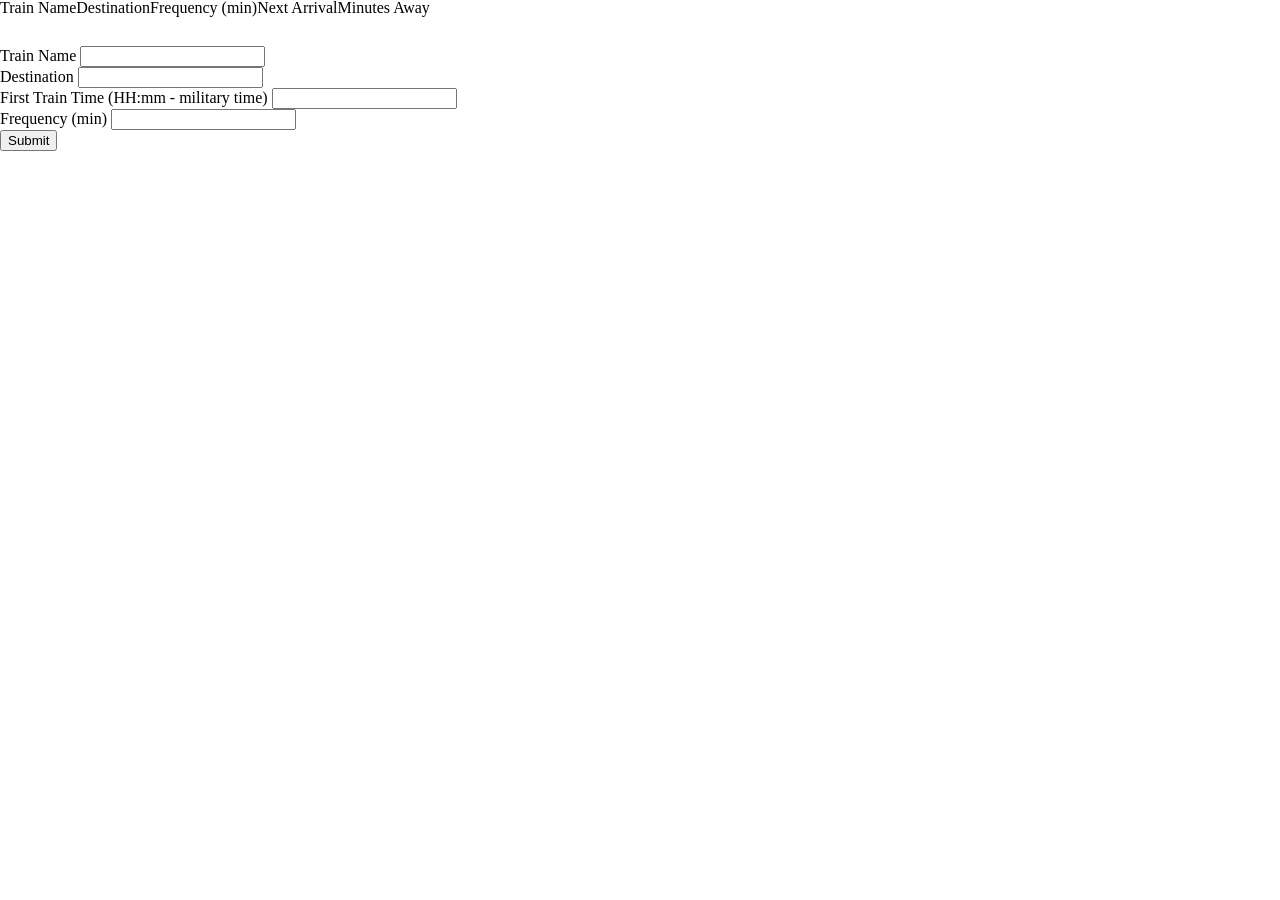
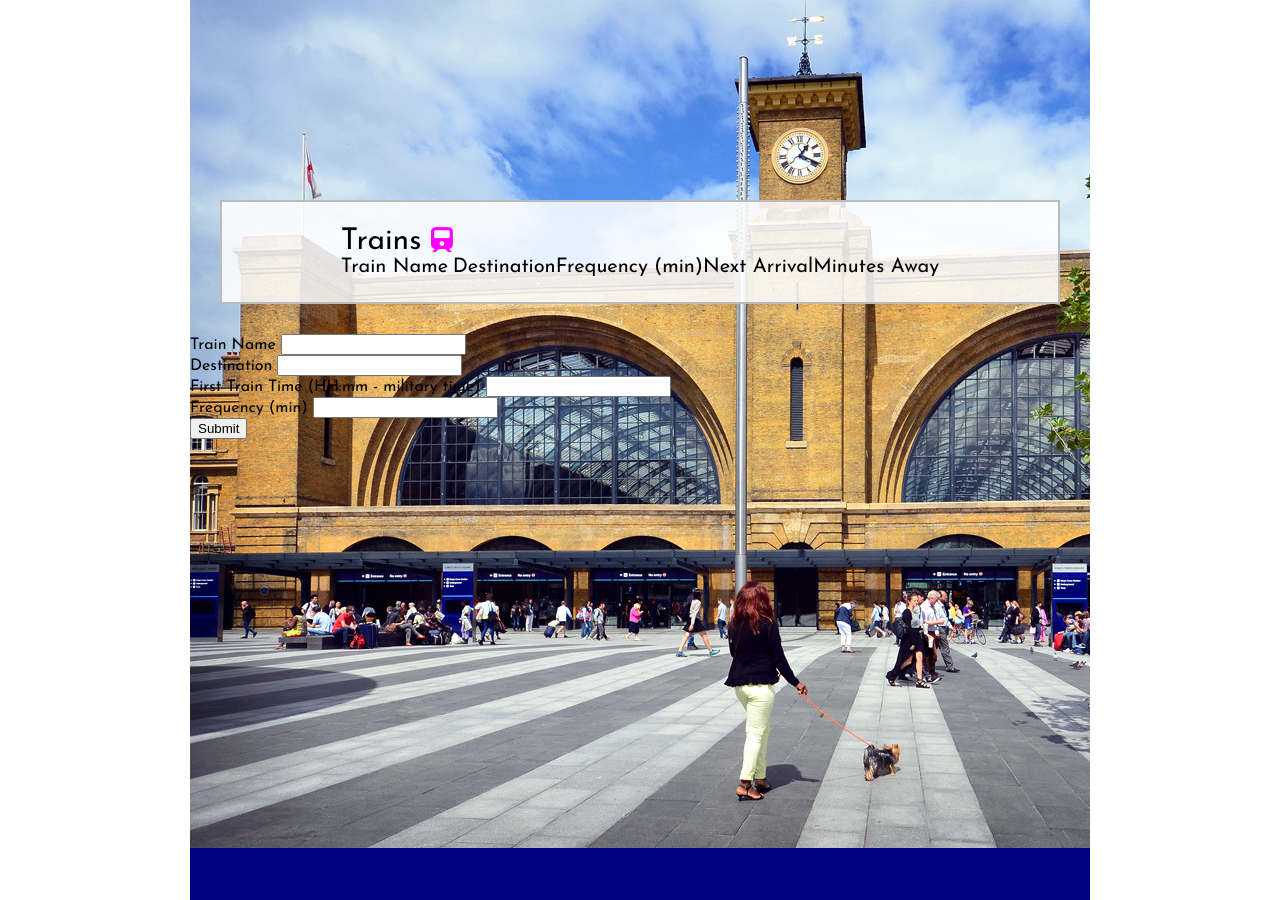
Before and after one commit to marcldo/trainScheduler, a plain HTML site: page index.html in a window 1280 px wide. Before the commit the page ends 800 px from the top, so only its background shows below. Drawn offline with nearby package versions, Linux system fonts and the light colour scheme; no server answers.

Commit message:
styled main table

```diff
--- a/assets/css/style.css
+++ b/assets/css/style.css
@@ -1,3 +1,54 @@
+.container{
+    background-color: navy;
+    width:900px;
+    height:900px;
+    margin: 0 auto;
+    font-family: 'Josefin Sans', sans-serif;
+}
+
+.backgroundImg{
+    background-image: url(../images/Kings_Cross_station.jpg);
+    background-repeat: no-repeat;
+    width: 100%;
+    height:100%;
+    overflow:hidden;
+    float: left;
+    margin:0 auto;
+}
+
+
 .tblContainer{
-    padding-bottom: 30px;
+    margin: 200px 30px;
+    margin-bottom: 30px;
+    background-color: rgba(255, 255, 255, 85%);
+    border: solid #bbbbbb 2px;
+    padding-top: 25px;
+    padding-bottom: 25px;
 }
+
+table{
+    margin: 0 auto;
+    text-align: left;
+
+}
+
+.mainHeading{
+    font-size: 30px;
+}
+
+.mainHeading i{
+    font-size: 25px;
+    color: magenta;
+}
+
+td{
+    text-align: left;
+    padding-bottom:10px
+}
+
+th{
+    font-size: 20px;
+}
+tbody{
+    text-align: left;
+}
--- a/index.html
+++ b/index.html
@@ -12,7 +12,9 @@
     <script src="https://www.gstatic.com/firebasejs/4.12.0/firebase.js"></script>
     <!-- Added Moment JS -->
     <script src="https://cdn.jsdelivr.net/momentjs/2.12.0/moment.min.js"></script>
-    <!-- style sheets -->
+    <!-- style sheets & fonts -->
+    <link href="https://fonts.googleapis.com/css?family=Josefin+Sans&display=swap" rel="stylesheet">
+    <script src="https://kit.fontawesome.com/8fbda28175.js"></script>
     <link rel="stylesheet" href="assets/css/reset.css">
     <link rel="stylesheet" href="assets/css/style.css">
     <title>Train Scheduler</title>
@@ -20,8 +22,16 @@
 <!-- trainName destination firstTrain freq -->
 
 <body>
+    <div class="container">
+        <div class="backgroundImg">
+
+
+
             <div class="tblContainer">
                 <table id="trainTable">
+                    <thead>
+                        <th class="mainHeading">Trains <i class="fas fa-train"></i></th>
+                    </thead>
                     <thead>
                         <th>Train Name</th>
                         <th>Destination</th>
@@ -55,6 +65,8 @@
                     <button id="submitTrain" type="submit">Submit</button>
                 </form>
             </div>
+        </div>
+    </div>
 </body>
 
 </html>
```
Also changed, not shown: assets/images/Kings_Cross_station.jpg (added), 3 other files. Lines whose indentation alone changed are shown as unchanged.
